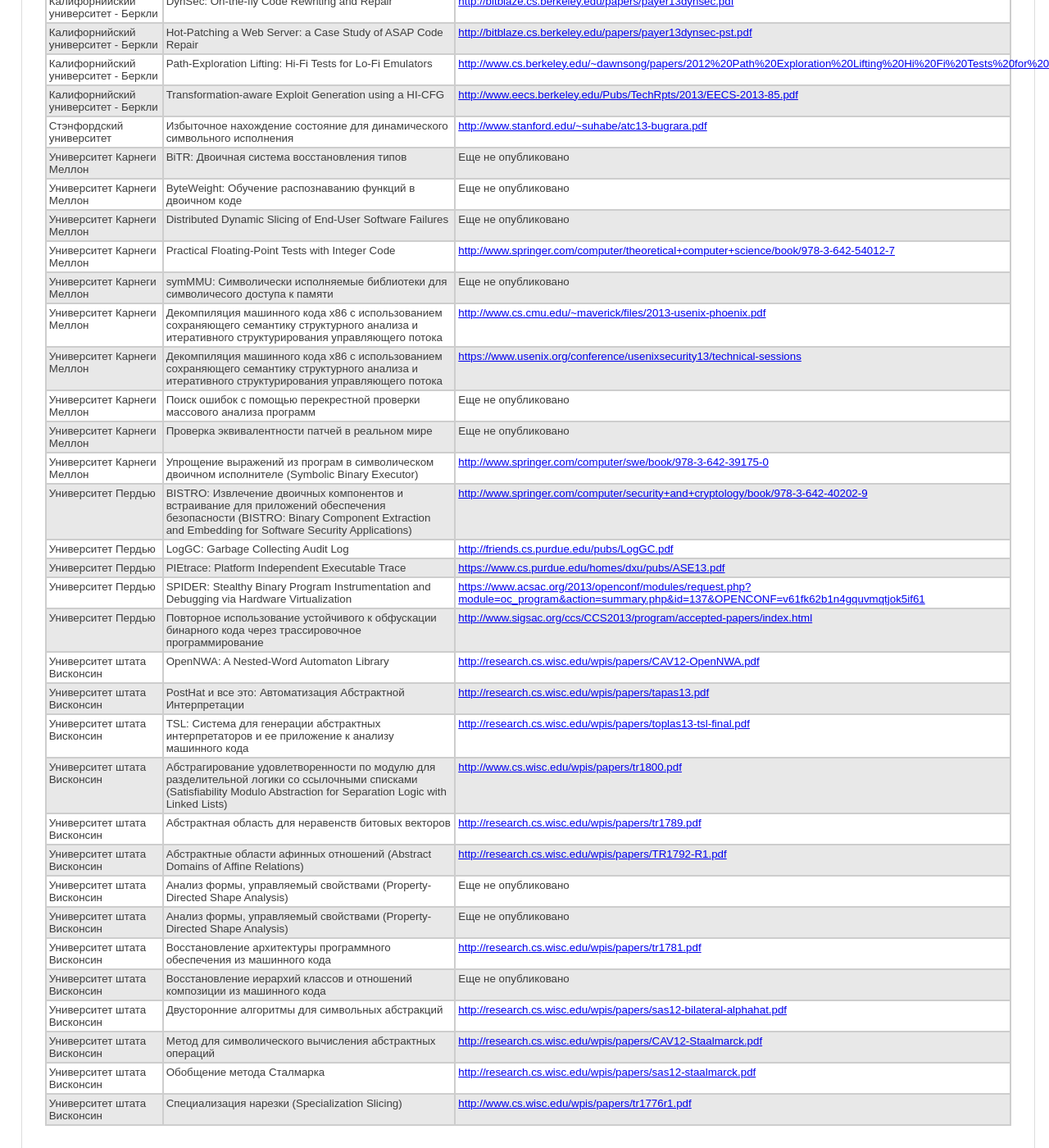
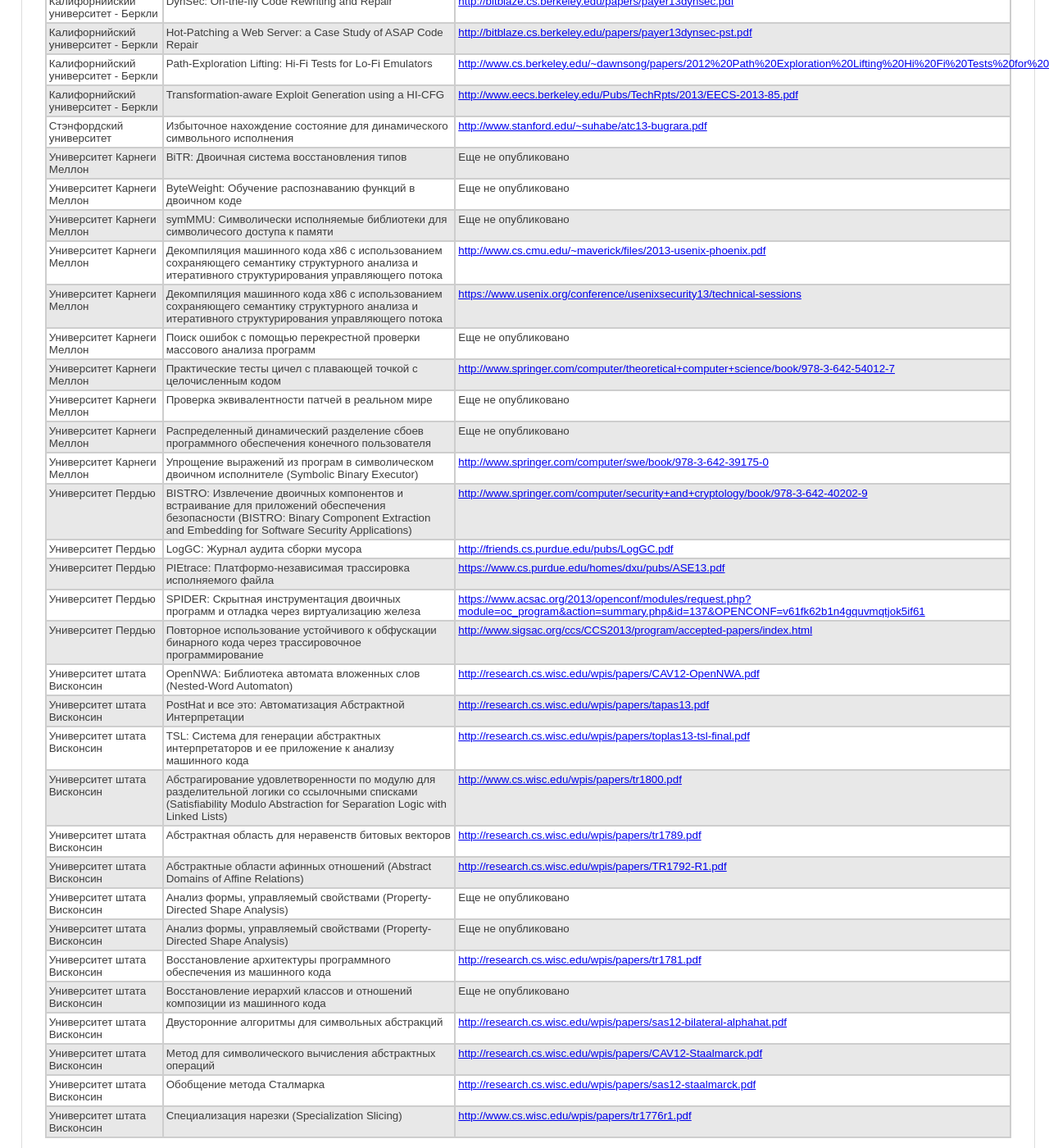
Before and after one commit to kant2002/darpa-ru, a Jekyll site: the page built from ru/BET.html, in a window 1280 px wide and 1400 px high, scrolled down 1050 px. Shown: the whole window at 82% size. Built offline with Jekyll 4.4.1, drawn with Linux system fonts in a browser that asks for light colours.

Commit message:
New translations BET.html (Russian)

```diff
--- a/ru/BET.html
+++ b/ru/BET.html
@@ -50,7 +50,7 @@
 </tr>
 <tr>
   <td class='team'>Университет штата Висконсин<a name='Университет штата Висконсин'></a></td>
-<td class='title'>OpenNWA: A Nested-Word Automaton Library</td>  <td class='link'><a href='http://research.cs.wisc.edu/wpis/papers/CAV12-OpenNWA.pdf' class='external' target='_blank'>http://research.cs.wisc.edu/wpis/papers/CAV12-OpenNWA.pdf</a></td>
+<td class='title'>OpenNWA: Библиотека автомата вложенных слов (Nested-Word Automaton)</td>  <td class='link'><a href='http://research.cs.wisc.edu/wpis/papers/CAV12-OpenNWA.pdf' class='external' target='_blank'>http://research.cs.wisc.edu/wpis/papers/CAV12-OpenNWA.pdf</a></td>
 </tr>
 <tr>
   <td class='team'>Университет штата Висконсин<a name='Университет штата Висконсин'></a></td>
@@ -102,7 +102,7 @@
 </tr>
 <tr>
   <td class='team'>Университет Карнеги Меллон<a name='Университет Карнеги Меллон'></a></td>
-<td class='title'>Practical Floating-Point Tests with Integer Code</td>  <td class='link'><a href='http://www.springer.com/computer/theoretical+computer+science/book/978-3-642-54012-7' class='external' target='_blank'>http://www.springer.com/computer/theoretical+computer+science/book/978-3-642-54012-7</a></td>
+<td class='title'>Практические тесты цичел с плавающей точкой с целочисленным кодом</td>  <td class='link'><a href='http://www.springer.com/computer/theoretical+computer+science/book/978-3-642-54012-7' class='external' target='_blank'>http://www.springer.com/computer/theoretical+computer+science/book/978-3-642-54012-7</a></td>
 </tr>
 <tr>
   <td class='team'>Университет Карнеги Меллон<a name='Университет Карнеги Меллон'></a></td>
@@ -118,7 +118,7 @@
 </tr>
 <tr>
   <td class='team'>Университет Карнеги Меллон<a name='Университет Карнеги Меллон'></a></td>
-<td class='title'>Distributed Dynamic Slicing of End-User Software Failures</td>  <td class='link'>Еще не опубликовано</td>
+<td class='title'>Распределенный динамический разделение сбоев программного обеспечения конечного пользователя</td>  <td class='link'>Еще не опубликовано</td>
 </tr>
 <tr>
   <td class='team'>Университет Карнеги Меллон<a name='Университет Карнеги Меллон'></a></td>
@@ -134,7 +134,7 @@
 </tr>
 <tr>
   <td class='team'>Университет Пердью<a name='Университет Пердью'></a></td>
-<td class='title'>SPIDER: Stealthy Binary Program Instrumentation and Debugging via Hardware Virtualization</td>  <td class='link'><a href='https://www.acsac.org/2013/openconf/modules/request.php?module=oc_program&action=summary.php&id=137&OPENCONF=v61fk62b1n4gquvmqtjok5if61' class='external' target='_blank'>https://www.acsac.org/2013/openconf/modules/request.php?module=oc_program&action=summary.php&id=137&OPENCONF=v61fk62b1n4gquvmqtjok5if61</a></td>
+<td class='title'>SPIDER: Скрытная инструментация двоичных программ и отладка через виртуализацию железа</td>  <td class='link'><a href='https://www.acsac.org/2013/openconf/modules/request.php?module=oc_program&action=summary.php&id=137&OPENCONF=v61fk62b1n4gquvmqtjok5if61' class='external' target='_blank'>https://www.acsac.org/2013/openconf/modules/request.php?module=oc_program&action=summary.php&id=137&OPENCONF=v61fk62b1n4gquvmqtjok5if61</a></td>
 </tr>
 <tr>
   <td class='team'>Университет Пердью<a name='Университет Пердью'></a></td>
@@ -142,11 +142,11 @@
 </tr>
 <tr>
   <td class='team'>Университет Пердью<a name='Университет Пердью'></a></td>
-<td class='title'>PIEtrace: Platform Independent Executable Trace</td>  <td class='link'><a href='https://www.cs.purdue.edu/homes/dxu/pubs/ASE13.pdf' class='external' target='_blank'>https://www.cs.purdue.edu/homes/dxu/pubs/ASE13.pdf</a></td>
+<td class='title'>PIEtrace: Платформо-независимая трассировка исполняемого файла</td>  <td class='link'><a href='https://www.cs.purdue.edu/homes/dxu/pubs/ASE13.pdf' class='external' target='_blank'>https://www.cs.purdue.edu/homes/dxu/pubs/ASE13.pdf</a></td>
 </tr>
 <tr>
   <td class='team'>Университет Пердью<a name='Университет Пердью'></a></td>
-<td class='title'>LogGC: Garbage Collecting Audit Log</td>  <td class='link'><a href='http://friends.cs.purdue.edu/pubs/LogGC.pdf' class='external' target='_blank'>http://friends.cs.purdue.edu/pubs/LogGC.pdf</a></td>
+<td class='title'>LogGC: Журнал аудита сборки мусора</td>  <td class='link'><a href='http://friends.cs.purdue.edu/pubs/LogGC.pdf' class='external' target='_blank'>http://friends.cs.purdue.edu/pubs/LogGC.pdf</a></td>
 </tr>
 
 </tbody>
```
